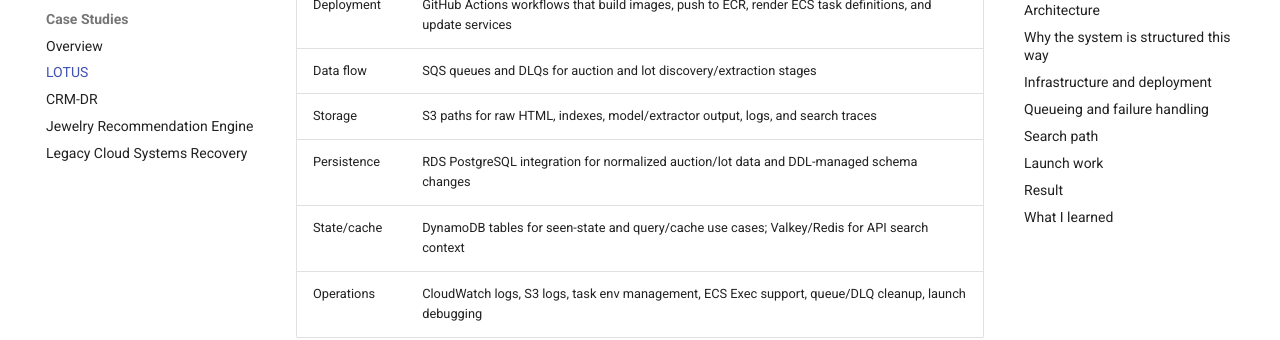
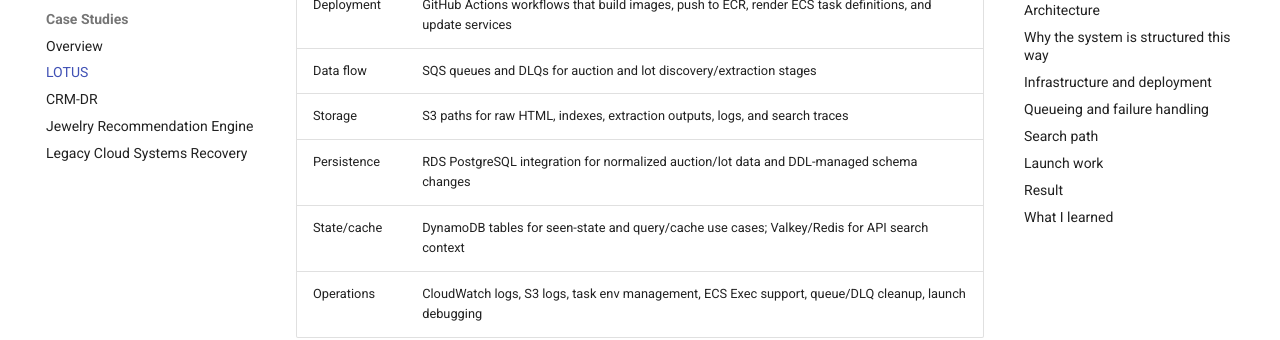
Before and after one commit to aemotyka/aemotyka.github.io, an MkDocs documentation site: the page built from docs/case-studies/lotus.md, in a window 1280 px wide and 900 px high, scrolled down 767 px. Shown: the part 152-492 px from the top of the window. Built offline with MkDocs 1.6.1 and Material for MkDocs 9.7.7, drawn with Linux system fonts in a browser that asks for light colours; comment, search, counter and statistics services are not loaded.

Commit message:
Tighten LOTUS storage wording

```diff
--- a/docs/case-studies/lotus.md
+++ b/docs/case-studies/lotus.md
@@ -19,7 +19,7 @@ This was not a demo app. The hard part was turning a messy external-data workflo
 | Runtime | ECS/Fargate task definitions and services for scraper, extractor, indexer, API, UI, and DDL components |
 | Deployment | GitHub Actions workflows that build images, push to ECR, render ECS task definitions, and update services |
 | Data flow | SQS queues and DLQs for auction and lot discovery/extraction stages |
-| Storage | S3 paths for raw HTML, indexes, model/extractor output, logs, and search traces |
+| Storage | S3 paths for raw HTML, indexes, extraction outputs, logs, and search traces |
 | Persistence | RDS PostgreSQL integration for normalized auction/lot data and DDL-managed schema changes |
 | State/cache | DynamoDB tables for seen-state and query/cache use cases; Valkey/Redis for API search context |
 | Operations | CloudWatch logs, S3 logs, task env management, ECS Exec support, queue/DLQ cleanup, launch debugging |
```
